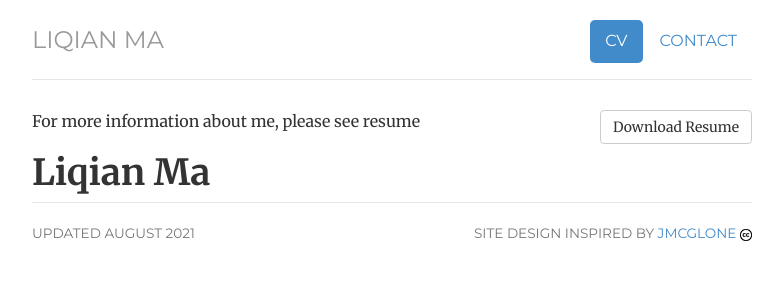
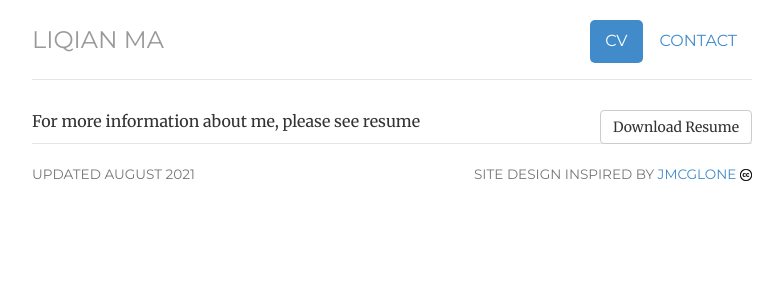
Before and after one commit to liqian-ma/liqian-ma.github.io, a Jekyll site: the page built from cv/index.html, in a window 1280 px wide. Shown: the top 300 px of the page, without its empty margins (248-1031 px from the left). Built offline with Jekyll 4.4.1, drawn with Linux system fonts in a browser that asks for light colours.

Commit message:
Update index.html

```diff
--- a/cv/index.html
+++ b/cv/index.html
@@ -14,8 +14,8 @@ keywords: genomics, cancer, research, immunology, University of Illinois, UIUC
 	<a href="/files/Resume_LM.pdf" class="btn btn-default pull-right" title="Download Full Resume as PDF">Download Resume</a>
 	<div itemscope itemtype="http://data-vocabulary.org/Person">
 	<p> For <!-- complete --> more information about me, please see resume </p>
-				<span itemprop="name"><h1>Liqian Ma</h1></span>
-<!--
+<!--				<span itemprop="name"><h1>Liqian Ma</h1></span>
+
 				<address>
 
 				<span itemprop="affiliation"><strong>University of Illinois at Urbana-Champaign</strong><br></span>
```
